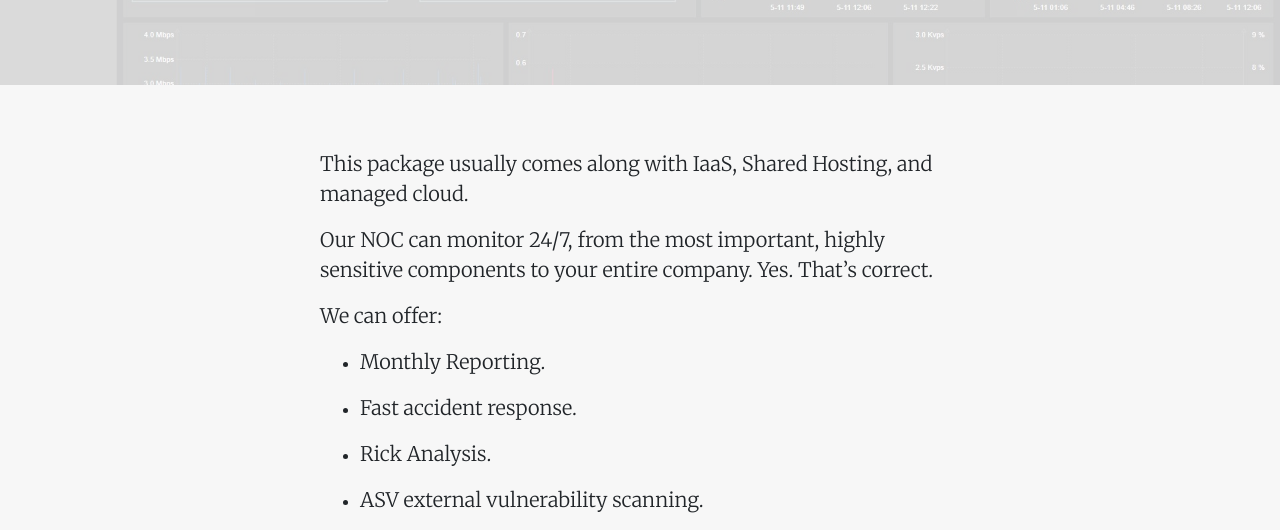
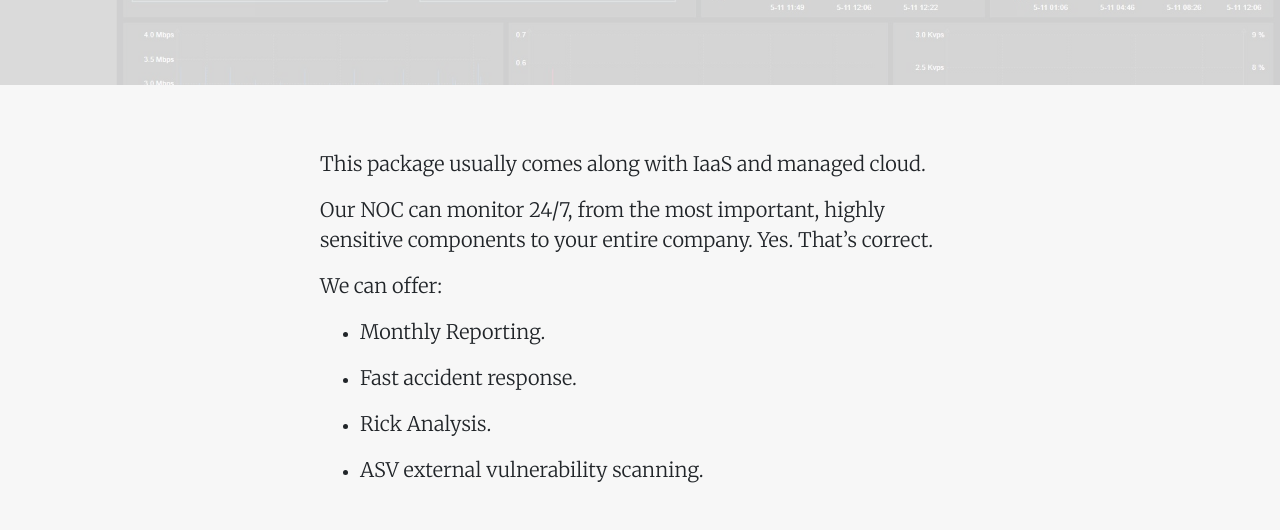
Before and after one commit to Kastervo/index, a website with bundled scripts: page monitoring.html in a window 1280 px wide. Shown: the part 235-765 px from the top of the page. Built offline with nearby package versions, Linux system fonts and the light colour scheme.

Commit message:
Update monitoring.html

```diff
--- a/monitoring.html
+++ b/monitoring.html
@@ -164,7 +164,7 @@
 
 <!-- Paragraph -->
 <div class="kst_paragraph_shopify">
-  <p class="lead">This package usually comes along with IaaS, Shared Hosting, and managed cloud.</p>
+  <p class="lead">This package usually comes along with IaaS and managed cloud.</p>
   <p class="lead">Our NOC can monitor 24/7, from the most important, highly sensitive components to your entire company. Yes. That’s correct.</p>
   <p class="lead">We can offer:</p>
   <ul>
```
